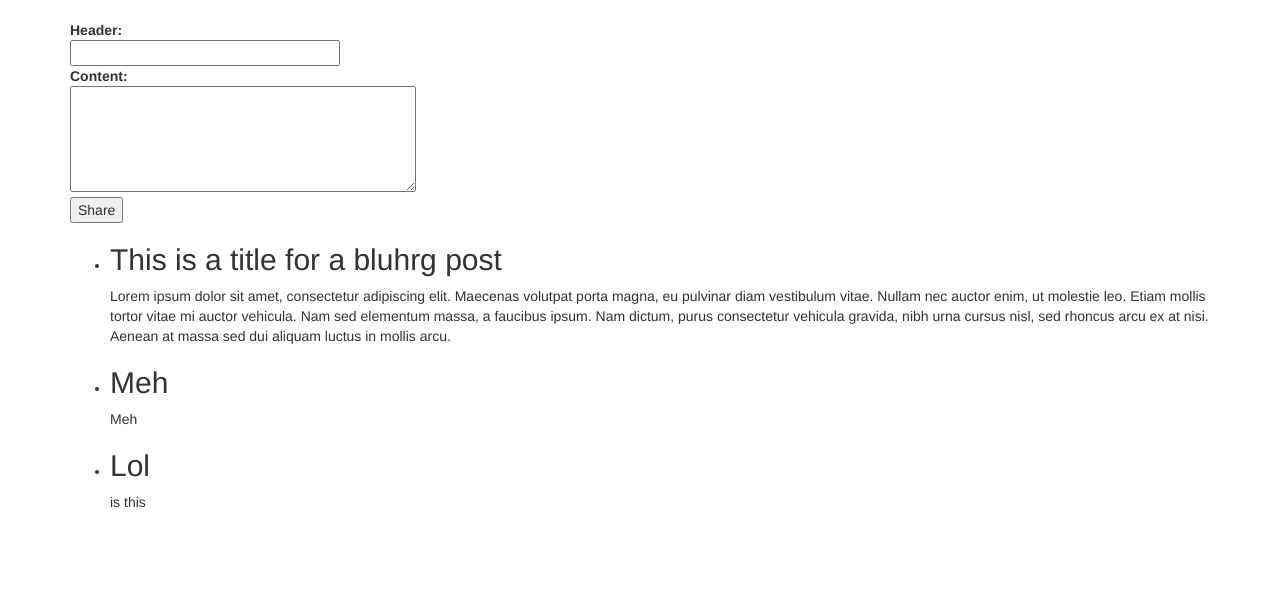
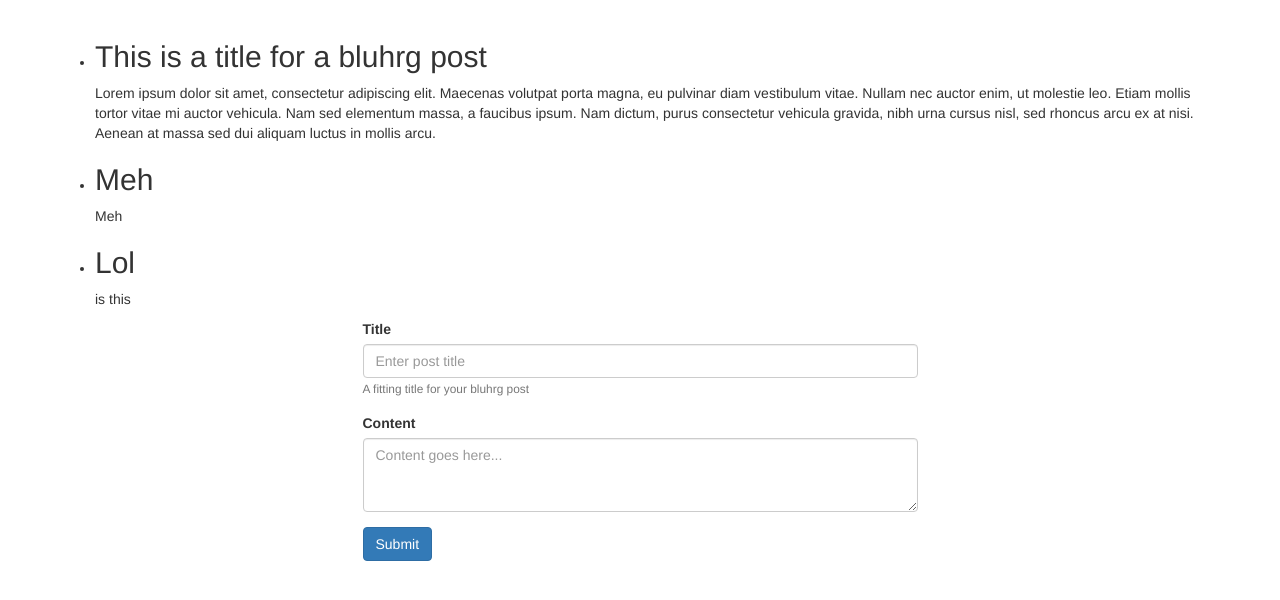
Before and after one commit to samakshjain/bluhrg, a Flask app: page / in a window 1280 px wide. Shown: the part 50-650 px from the top of the page. Run offline with Flask 2, Linux system fonts and the light colour scheme; data comes from the database, SQL or seed files in the repository; both versions use the stored data as it was after the commit; some libraries are stand-ins or nearby versions.

Commit message:
updated to flask 0.11~ and more changes

```diff
--- a/templates/main.html
+++ b/templates/main.html
@@ -1,15 +1,7 @@
 {% extends "base.html" %}
 {% block body %}
     <div class="container">
-        <form action="{{ url_for('bluhrg_post') }}" method="post" class="add-entry">
-          <dl>
-            <dt>Header:
-            <dd><input type=text size=30 name=heading>
-            <dt>Content:
-            <dd><textarea name=content rows=5 cols=40></textarea>
-            <dd><input type=submit value=Share>
-          </dl>
-        </form>
+        <div class="row">
             <ul class=entries>
                 {% for entry in entries %}
                 <li><h2>{{ entry.heading }}</h2>{{ entry.content|safe }}
@@ -18,5 +10,22 @@
                         {% endfor %}
                     </ul>
         </div>
+        <div class="row">
+            <div class="col-md-offset-3 col-md-6">
+                <form action="{{ url_for('bluhrg_post') }}" method="post" class="add-entry">
+                    <fieldset class="form-group">
+                        <label for="title">Title</label>
+                        <input type="text" class="form-control" id="title" name="heading" placeholder="Enter post title">
+                        <small class="text-muted">A fitting title for your bluhrg post</small>
+                    </fieldset>
+                    <fieldset class="form-group">
+                        <label for="content">Content</label>
+                        <textarea class="form-control" id="content" name="content" rows="3" placeholder="Content goes here..."></textarea>
+                    </fieldset>
+                    <button type="submit" value=Post class="btn btn-primary">Submit</button>
+                </form>
+            </div>
+        </div>
+    </div>
 
 {% endblock %}
```
Also changed, not shown: bluhrg.db. Lines whose indentation alone changed are shown as unchanged.
